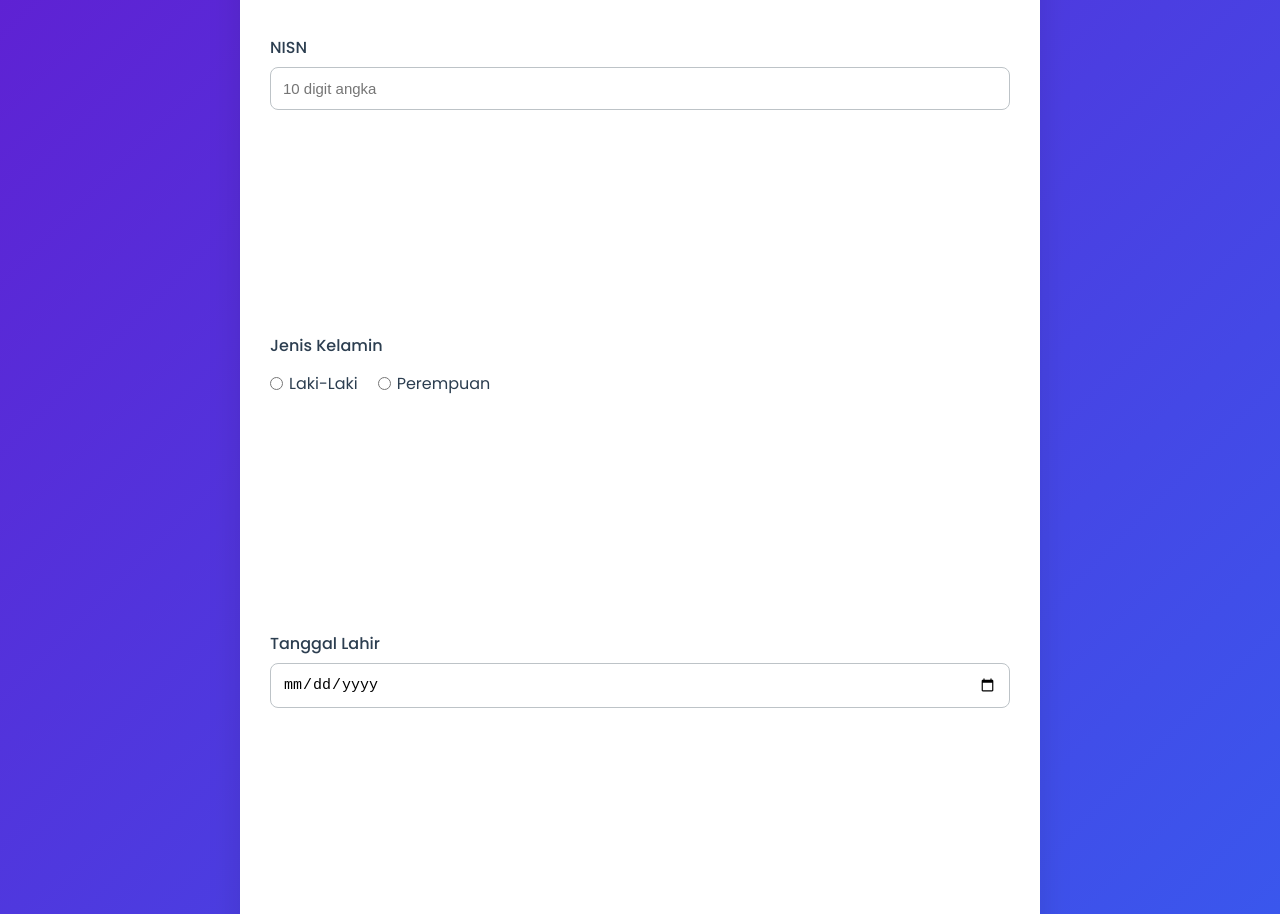
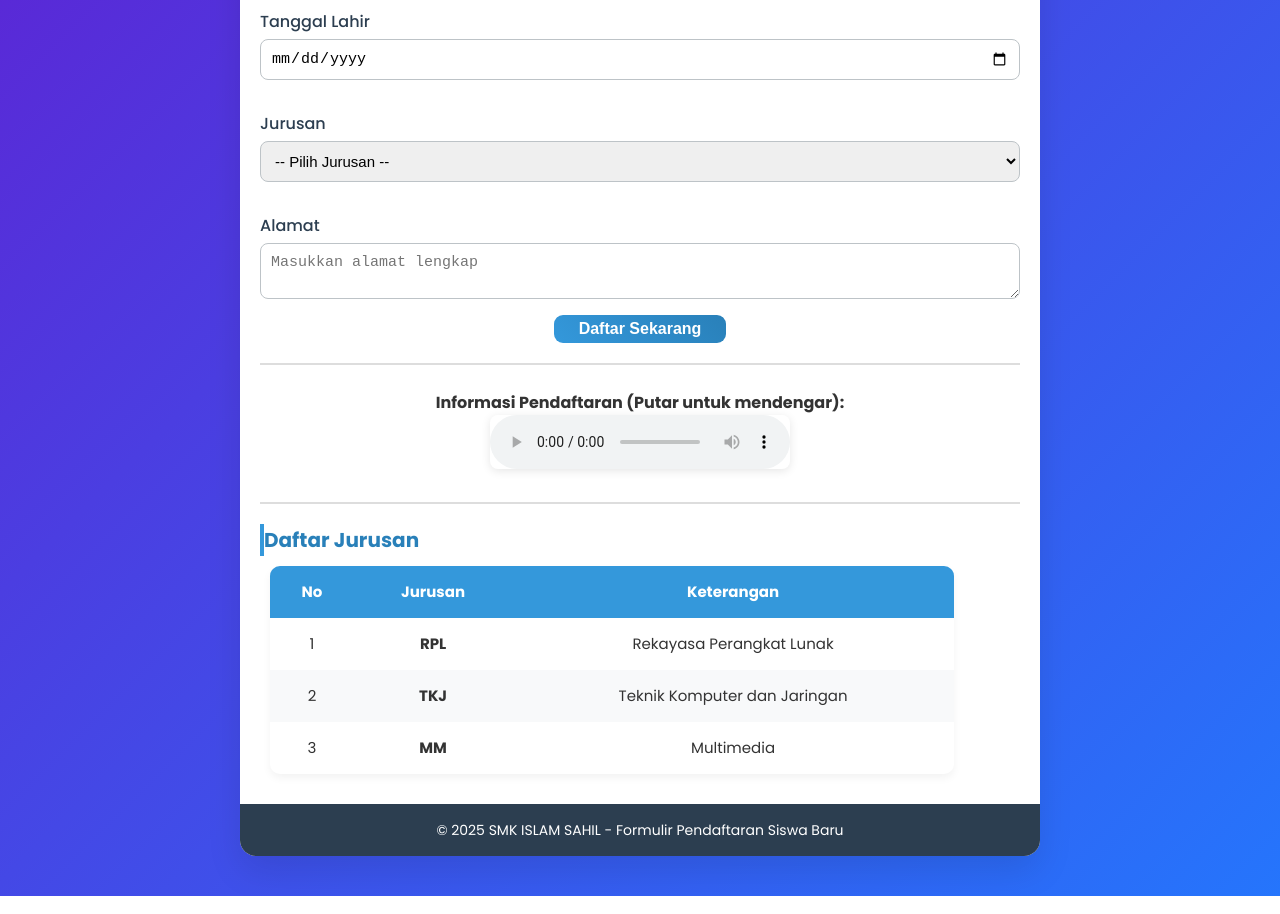
Before and after one commit to Ran200110/form, a plain HTML site: page index.html in a window 1280 px wide. Shown: the part 700-1614 px from the top of the page. Drawn offline with Linux system fonts and the light colour scheme.

Commit message:
Update index.html

```diff
--- a/index.html
+++ b/index.html
@@ -51,7 +51,7 @@
 
         header p {
             color: #7f8c8d;
-            font-size: 16px;
+            font-size: 10px;
         }
 
         .marquee {
@@ -69,21 +69,21 @@
         }
 
         .content {
-            padding: 30px;
+            padding: 20px;
         }
 
         .section-title {
             font-size: 20px;
             color: #2980b9;
-            margin-bottom: 20px;
+            margin-bottom: 5px;
             border-left: 4px solid #3498db;
-            padding-left: 10px;
+            padding-left: 0,3px;
         }
 
         form {
             display: flex;
             flex-direction: column;
-            gap: 18px;
+            gap: 12px;
         }
 
         .form-row {
@@ -94,14 +94,14 @@
         }
 
         .form-group {
-            flex: 1 1 280px;
+            flex: 1 1 90px;
             display: flex;
             flex-direction: column;
             font-weight: 500;
         }
 
         label {
-            margin-bottom: 6px;
+            margin-bottom: 5px;
             color: #2c3e50;
         }
 
@@ -110,7 +110,7 @@
         input[type="date"],
         select,
         textarea {
-            padding: 12px;
+            padding: 10px;
             border: 1px solid #bdc3c7;
             border-radius: 8px;
             font-size: 15px;
@@ -128,7 +128,7 @@
         .radio-group {
             display: flex;
             gap: 20px;
-            margin-top: 6px;
+            margin-top:6px;
         }
 
         .radio-group label {
@@ -143,15 +143,15 @@
         }
 
         button {
-            margin-top: 10px;
+            margin-top: 0,2px;
             align-self: center;
             background: linear-gradient(45deg, #3498db, #2980b9);
             color: white;
-            padding: 14px 32px;
+            padding: 5px 25px;
             font-size: 16px;
             font-weight: 600;
             border: none;
-            border-radius: 8px;
+            border-radius: 9px;
             cursor: pointer;
             transition: transform 0.2s, box-shadow 0.2s;
         }
@@ -162,17 +162,17 @@
         }
 
         .table-container {
-            margin-top: 30px;
+            margin-top: 5px;
             overflow-x: auto;
         }
 
         table {
-            width: 100%;
+            width: 90%;
             border-collapse: collapse;
-            margin: 20px 0;
+            margin: 10px ;
             font-size: 15px;
             box-shadow: 0 4px 8px rgba(0,0,0,0.05);
-            border-radius: 8px;
+            border-radius: 10px;
             overflow: hidden;
         }
 
@@ -227,11 +227,13 @@
             <h1>Pendaftaran Siswa Baru</h1>
             <p>Silakan isi formulir dengan data yang benar dan lengkap</p>
         </header>
+
         <!-- Marquee -->
         <div class="marquee">
             Selamat datang di halaman pendaftaran siswa baru SMK ISLAM SAHABAT ILMU!
              Segera daftar dan raih masa depan gemilangmu!
         </div>
+
         <div class="content">
             <!-- Registration Form -->
             <h3 class="section-title">Data Siswa</h3>
@@ -240,10 +242,12 @@
                     <label for="nama">Nama Lengkap</label>
                     <input type="text" id="nama" name="nama" placeholder="" required />
                 </div>
+
                 <div class="form-group">
                     <label for="nisn">NISN</label>
                     <input type="text" id="nisn" name="nisn" placeholder="10 digit angka" pattern="\d{10}" maxlength="10" required />
                 </div>
+
                 <div class="form-group">
                     <label>Jenis Kelamin</label>
                     <div class="radio-group">
@@ -256,6 +260,7 @@
                     <label for="tgl_lahir">Tanggal Lahir</label>
                     <input type="date" id="tgl_lahir" name="tgl_lahir" required />
                 </div>
+
                 <div class="form-group">
                     <label for="jurusan">Jurusan</label>
                     <select id="jurusan" name="jurusan" required>
@@ -265,13 +270,17 @@
                         <option value="MM">Multimedia</option>
                     </select>
                 </div>
+
                 <div class="form-group">
                     <label for="alamat">Alamat</label>
                     <textarea id="alamat" name="alamat" placeholder="Masukkan alamat lengkap" required></textarea>
                 </div>
+
                 <button type="submit">Daftar Sekarang</button>
             </form>
+
             <hr />
+
             <!-- Audio Info -->
             <div class="audio-section">
                 <p><strong>Informasi Pendaftaran (Putar untuk mendengar):</strong></p>
@@ -280,7 +289,9 @@
                     Browser Anda tidak mendukung pemutar audio.
                 </audio>
             </div>
+
             <hr />
+
             <!-- Jurusan Table -->
             <div class="table-container">
                 <h3 class="section-title">Daftar Jurusan</h3>
@@ -312,6 +323,7 @@
                 </table>
             </div>
         </div>
+
         <!-- Footer -->
         <footer>
             &copy; 2025 SMK ISLAM SAHIL  - Formulir Pendaftaran Siswa Baru
```
